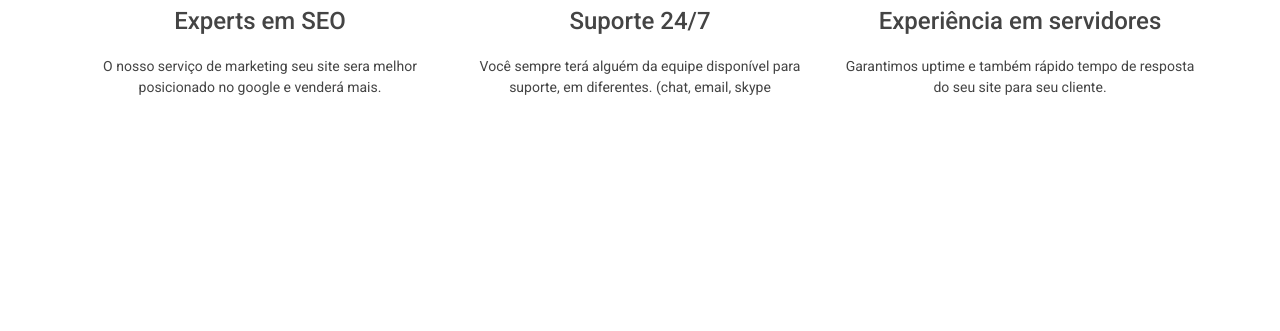
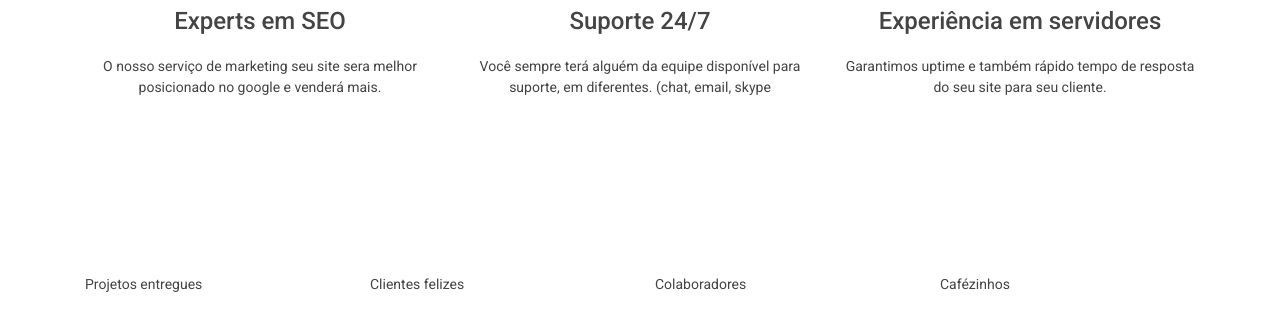
Before and after one commit to gabrielamattosde/projeto-bootstrap, a plain HTML site: page index.html in a window 1280 px wide. Shown: the part 1747-2078 px from the top of the page. Before the commit the page ends 1951 px from the top, so only its background shows below. Drawn offline with nearby package versions, Linux system fonts and the light colour scheme.

Commit message:
Inicio do container de dados da empresa

```diff
--- a/index.html
+++ b/index.html
@@ -160,6 +160,29 @@
                 </div>
             </div>
         </div>
+        <!--Dados da empresa-->
+        <div id="data-area">
+            <div class="container">
+                <div class="row">
+                    <div class="col-md-3 circle-box">
+                        <div id="circuleA"></div>
+                        <p>Projetos entregues</p>
+                    </div>
+                    <div class="col-md-3 circle-box">
+                        <div id="circuleB"></div>
+                        <p>Clientes felizes</p>
+                    </div>
+                    <div class="col-md-3 circle-box">
+                        <div id="circuleC"></div>
+                        <p>Colaboradores</p>
+                    </div>
+                    <div class="col-md-3 circle-box">
+                        <div id="circuleD"></div>
+                        <p>Cafézinhos</p>
+                    </div>
+                </div>
+            </div>
+        </div>
     </div>
 </main>
 <script src="js/scripts.js"></script>
```
